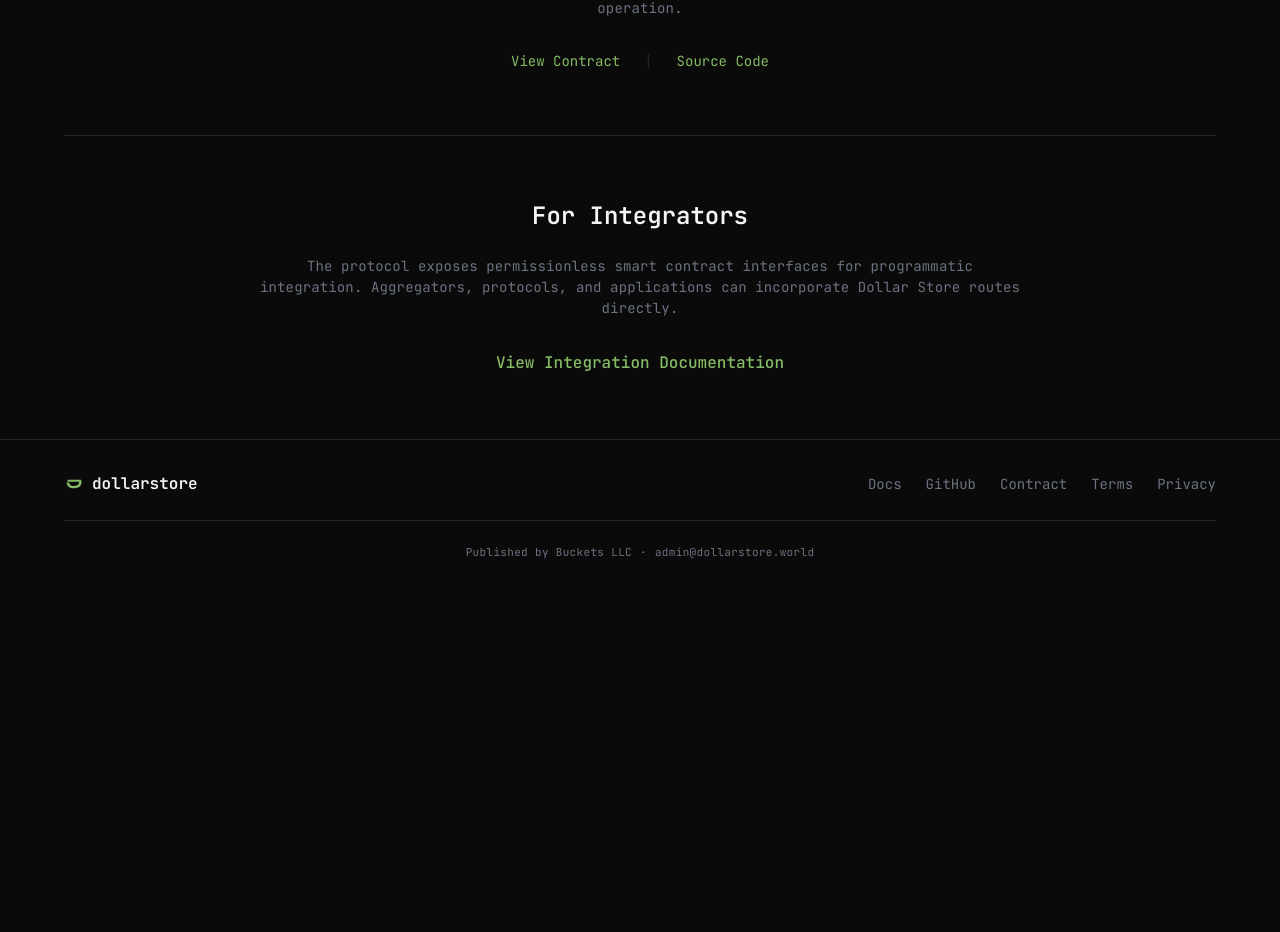
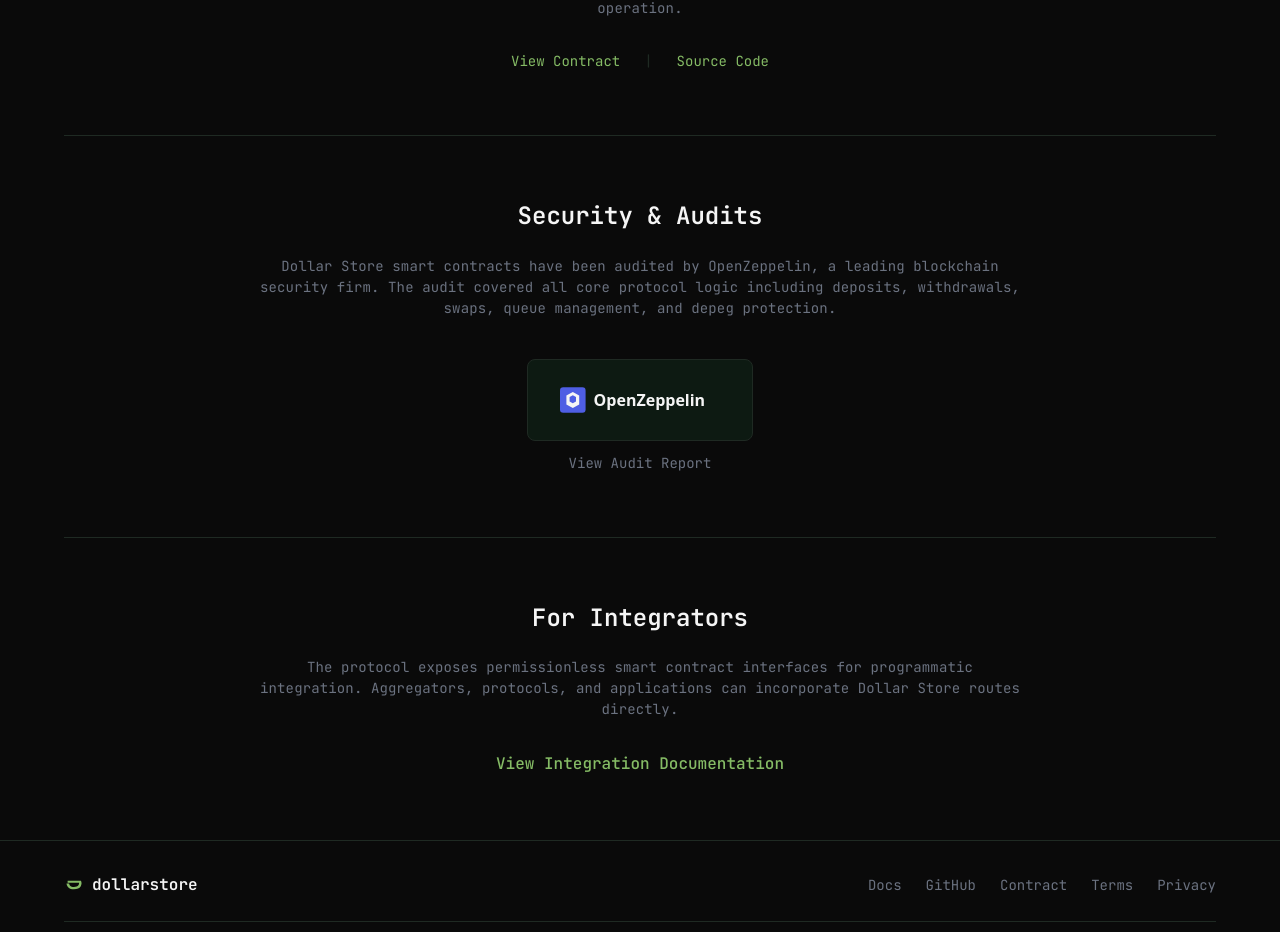
Before and after one commit to wandering-soupsmith/dollar, a Next.js app in the folder frontend/: page /marketing in a window 1280 px wide. Shown: the part 1076-2008 px from the top of the page. Before the commit the page ends 1668 px from the top, so only its background shows below. Built offline with nearby package versions, Linux system fonts and the light colour scheme.

Commit message:
Add Security & Audits section to marketing page

```diff
--- a/frontend/src/app/marketing/page.tsx
+++ b/frontend/src/app/marketing/page.tsx
@@ -98,6 +98,58 @@ export default function MarketingPage() {
         </div>
       </section>
 
+      {/* Security & Audits */}
+      <section className="py-16 border-t border-border">
+        <div className="max-w-3xl mx-auto text-center">
+          <h2 className="font-h2 text-white mb-6">Security & Audits</h2>
+          <p className="font-body text-muted mb-10">
+            Dollar Store smart contracts have been audited by OpenZeppelin, a leading
+            blockchain security firm. The audit covered all core protocol logic including
+            deposits, withdrawals, swaps, queue management, and depeg protection.
+          </p>
+          <Link
+            href="/dollarstore-audit-openzeppelin.pdf"
+            target="_blank"
+            rel="noopener noreferrer"
+            className="inline-flex flex-col items-center gap-3 group"
+          >
+            <div className="bg-deep-green border border-border group-hover:border-dollar-green rounded-md px-8 py-6 transition-colors">
+              <svg
+                viewBox="0 0 200 40"
+                className="h-8 w-auto"
+                fill="none"
+                xmlns="http://www.w3.org/2000/svg"
+              >
+                <rect
+                  x="0" y="4" width="32" height="32" rx="4"
+                  className="fill-[#4E5EE4]"
+                />
+                <path
+                  d="M16 10l8 4.5v11L16 30l-8-4.5v-11L16 10z"
+                  className="fill-white"
+                />
+                <path
+                  d="M16 14l4 2.25v5.5L16 24l-4-2.25v-5.5L16 14z"
+                  className="fill-[#4E5EE4]"
+                />
+                <text
+                  x="42" y="27"
+                  className="fill-white"
+                  fontFamily="system-ui, sans-serif"
+                  fontSize="20"
+                  fontWeight="600"
+                >
+                  OpenZeppelin
+                </text>
+              </svg>
+            </div>
+            <span className="text-sm text-muted group-hover:text-dollar-green transition-colors">
+              View Audit Report
+            </span>
+          </Link>
+        </div>
+      </section>
+
       {/* Integrators */}
       <section className="py-16 border-t border-border">
         <div className="max-w-3xl mx-auto text-center">
```
